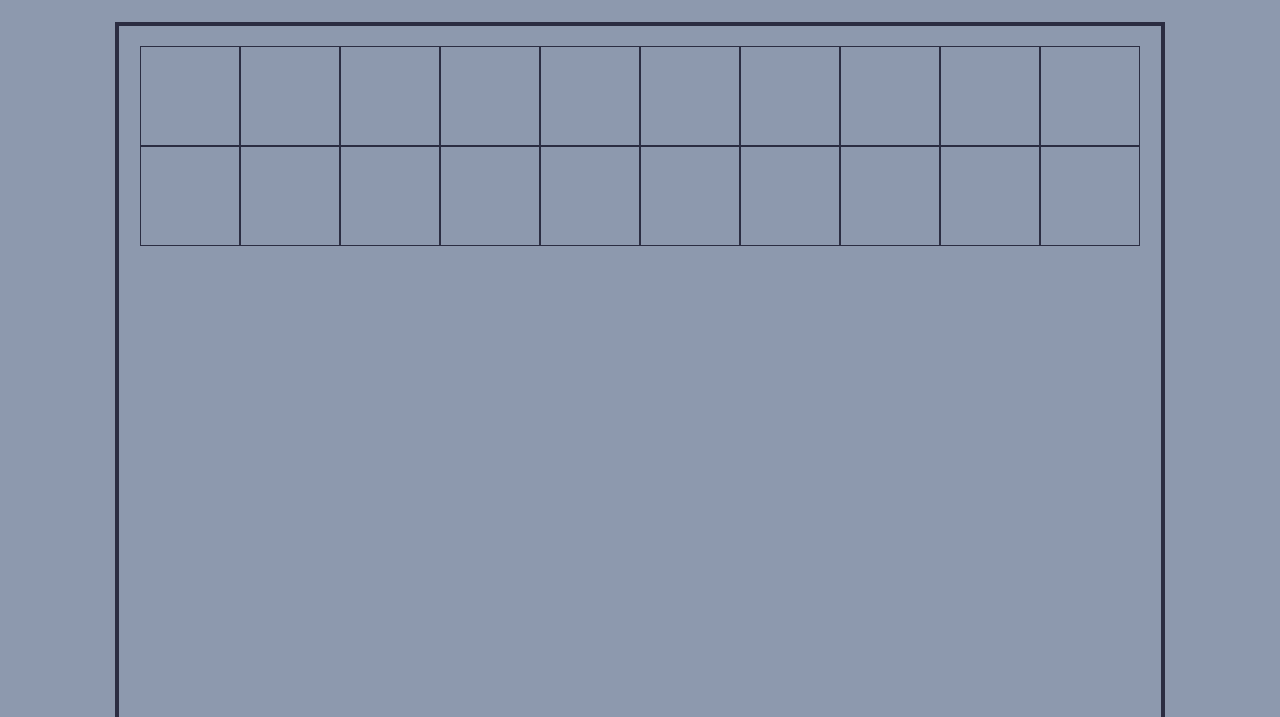
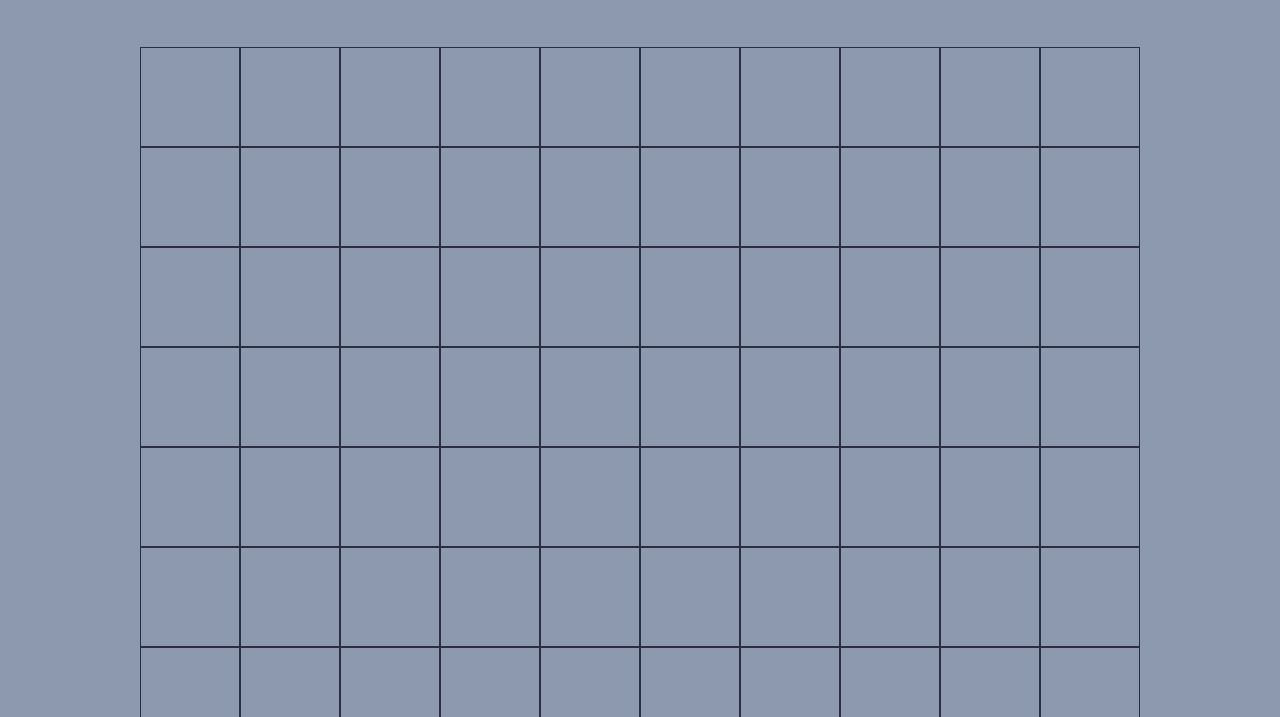
Before and after one commit to Deltafortal/js-campominato-grid, a plain HTML site: page index.html in a window 1280 px wide. Both pictures are taken after a click on the input "gioca". Shown: the part 83-800 px from the top of the page. Drawn offline with Linux system fonts and the light colour scheme.

Commit message:
Added dinamic grid with javascript

```diff
--- a/css/style.css
+++ b/css/style.css
@@ -56,20 +56,13 @@ main {
     align-items: center;
 }
 
-.box {
-    height: 1050px;
-    width: 1050px;
-    border: 4px solid #2b2d42;
-    padding: 20px;
+#grid {
+    width: 1000px;
+    height: 1000px;
+    display: flex;
+    flex-wrap: wrap;
 }
 
-
-.column {
-    display: flex;
-    flex-basis: 100px;
-    align-items: center;
-    justify-content: center;
-}
 
 .cell {
     width: 100px;
@@ -79,6 +72,11 @@ main {
 
 
 
+.active {
+    display: block;
+}
+
+
 /* Footer */
 
 footer {
--- a/index.html
+++ b/index.html
@@ -14,39 +14,14 @@
     <!-- Header -->
     <header class="container">
         <h1>Campo Minato</h1>
-        <input type="submit" value="gioca">
+        <input type="submit" value="gioca" id="button">
     </header>
 
     <!-- Main -->
     <main>
-        <div class="container box">
-            <div class="row">
-                <div class="column">
-                    <div class="cell"></div>
-                    <div class="cell"></div>
-                    <div class="cell"></div>
-                    <div class="cell"></div>
-                    <div class="cell"></div>
-                    <div class="cell"></div>
-                    <div class="cell"></div>
-                    <div class="cell"></div>
-                    <div class="cell"></div>
-                    <div class="cell"></div>
-                </div>
-                <div class="column">
-                    <div class="cell"></div>
-                    <div class="cell"></div>
-                    <div class="cell"></div>
-                    <div class="cell"></div>
-                    <div class="cell"></div>
-                    <div class="cell"></div>
-                    <div class="cell"></div>
-                    <div class="cell"></div>
-                    <div class="cell"></div>
-                    <div class="cell"></div>
-                </div>
+        <div id="grid" class="container">
 
-            </div>
+
         </div>
     </main>
 
--- a/js/script.js
+++ b/js/script.js
@@ -0,0 +1,44 @@
+// Prendi tutti gli elementi necessari dal DOM
+
+const button = document.getElementById('button');
+const grid = document.getElementById('grid');
+
+
+
+
+
+
+
+// Definisco gli elementi
+
+const row = 10;
+const column = 10;
+const totalCells = column * row;
+
+
+
+
+
+
+// Funzioni ------------------------------
+
+const createCell = () => {
+
+    const cell = document.createElement('div');
+    cell.className = 'cell';
+
+    return cell;
+}
+
+
+
+// Al click del bottone genero la griglia
+
+button.addEventListener('click', function(){
+
+    for (let i = 0; i < totalCells; i++) {
+
+        const cell = createCell();
+        grid.appendChild(cell);
+    }
+})
```
Also changed, not shown: 1 other file.
